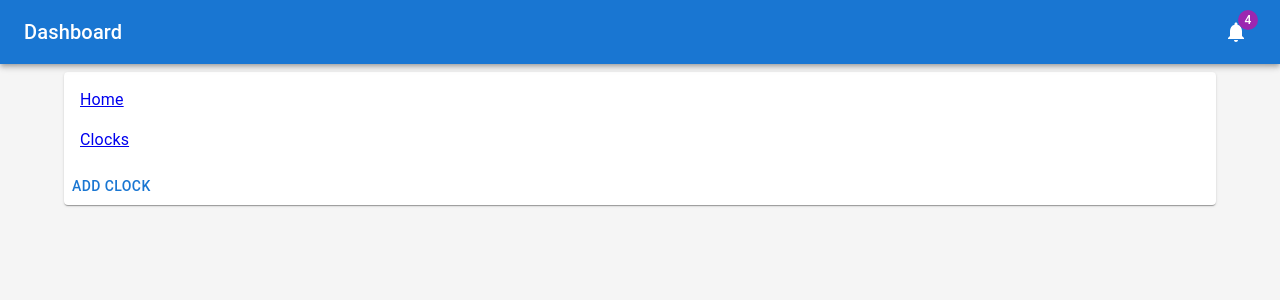
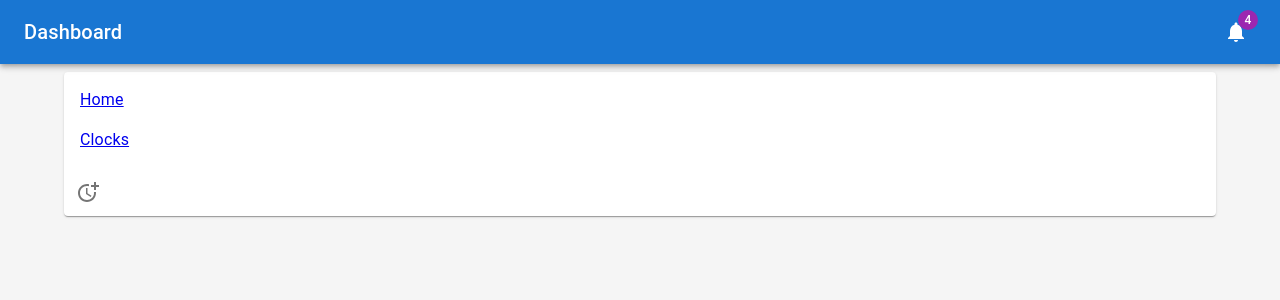
Before and after one commit to amcilraithwustl/rpg-tools, a Next.js app: page /clocks in a window 1280 px wide. Shown: the top 300 px of the page. Built offline with nearby package versions, Linux system fonts and the light colour scheme.

Commit message:
Working on clocks

```diff
--- a/imports/clock.tsx
+++ b/imports/clock.tsx
@@ -2,34 +2,34 @@ import { Divider, Grid, Menu, MenuItem, TextField, useTheme } from "@mui/materia
 import { green, grey, red } from "@mui/material/colors";
 import { useState } from "react";
 import { ResponsiveContainer, PieChart, Pie, Cell } from 'recharts';
-
+import MoreTimeIcon from '@mui/icons-material/MoreTime';
 // eslint-disable-next-line @next/next/no-img-element
-const img = <img src="https://raw.githubusercontent.com/amcilraithwustl/rpg-tools/main/public/clock_outline.png" alt="clock"
+export const clockOutline = <img src="https://raw.githubusercontent.com/amcilraithwustl/rpg-tools/main/public/clock_outline.png" alt="clock"
     style={
         {
             position: 'absolute',
             width: '100%',
-            height: '100%',
+            aspectRatio: 1,
             top: 0,
             left: 0,
             pointerEvents: 'none',
         }
     } />
-
+export const clockRadius = 80;
 export type clockType = { size: number, filled: number, title: string, uuid: string, color: string }
 export const Clock = ({ clock: { size, filled, title, ...clock }, setClock, deleteClock }: { clock: clockType, setClock: (arg: clockType) => void, deleteClock: () => void }) => {
     const on = { value: 1, on: true };
     const off = { value: 1, on: false }
     const data01 = [...[...new Array(size - filled)].map(() => off), ...[...new Array(filled)].map(() => on)];
-    const radius = 80;
+
     const radRatio = .86
     const [contextMenu, setContextMenu] = useState<{
         mouseX: number;
         mouseY: number;
     } | null>(null);
     const theme = useTheme();
-    return <Grid item style={{ width: radius * 2 }} sx={{ margin: 1 }}>
-        <div style={{ height: radius * 2, width: radius * 2, position: "relative" }}
+    return <Grid item style={{ width: clockRadius * 2 }} sx={{ margin: 1 }}>
+        <div style={{ height: clockRadius * 2, width: clockRadius * 2, position: "relative" }}
             onContextMenu={event => {
                 event.preventDefault();
                 setContextMenu(
@@ -48,7 +48,7 @@ export const Clock = ({ clock: { size, filled, title, ...clock }, setClock, dele
                 <PieChart width={100} height={100}
 
                 >
-                    <Pie data={data01} dataKey="value" cx="50%" cy="50%" outerRadius={radRatio * radius} isAnimationActive={false}  >
+                    <Pie data={data01} dataKey="value" cx="50%" cy="50%" outerRadius={radRatio * clockRadius} isAnimationActive={false}  >
                         {data01.map((entry, index) => (
                             <Cell key={`cell-${index}`} fill={entry.on ? clock.color : "#0000"} stroke={grey[700]} strokeWidth={2} style={{ outline: 'none' }}
                                 onClick={(e) => {
@@ -68,7 +68,7 @@ export const Clock = ({ clock: { size, filled, title, ...clock }, setClock, dele
                     </Pie>
                 </PieChart>
             </ResponsiveContainer>
-            {img}
+            {clockOutline}
             <Menu
                 open={contextMenu !== null}
                 onClose={() => setContextMenu(null)}
@@ -101,7 +101,8 @@ export const Clock = ({ clock: { size, filled, title, ...clock }, setClock, dele
                 }}>Delete</MenuItem>
             </Menu>
         </div>
-        <TextField value={title} onChange={(v) => {
+
+        <TextField value={title} placeholder={"My Clock"} variant="standard" onChange={(v) => {
             v.preventDefault();
             setClock({ size, filled, title: v.target.value, ...clock })
         }} />
--- a/pages/clocks/index.tsx
+++ b/pages/clocks/index.tsx
@@ -1,10 +1,6 @@
-"use client";
-
 import Link from 'next/link'
-import { AppBar, Button, Container, List, ListItem, Paper } from "@mui/material";
-import { Clock, clockType } from '../../imports/clock';
-import { useState } from 'react';
-// import { useLocalStorage } from '@uidotdev/usehooks';
+import { AppBar, Button, Container, List, ListItem, Paper, TextField } from "@mui/material";
+import { Clock, clockOutline, clockRadius, clockType } from '../../imports/clock';
 
 import * as React from 'react';
 import { ThemeProvider, useTheme } from '@mui/material/styles';
@@ -18,7 +14,8 @@ import Grid from '@mui/material/Grid';
 import MenuIcon from '@mui/icons-material/Menu';
 import NotificationsIcon from '@mui/icons-material/Notifications';
 import { theme } from '@/imports/theme';
-
+import { useLocalStorage } from 'usehooks-ts';
+import MoreTimeIcon from '@mui/icons-material/MoreTime';
 function makeid(length: number) {
     let result = '';
     const characters = 'ABCDEFGHIJKLMNOPQRSTUVWXYZabcdefghijklmnopqrstuvwxyz0123456789';
@@ -32,8 +29,8 @@ function makeid(length: number) {
 }
 
 const Clocks = () => {
-    // const [clocks, setClocks] = useLocalStorage<clockType[]>("clockData", [])
-    const [clocks, setClocks] = useState<clockType[]>([])
+    const [clocks, setClocks] = useLocalStorage<clockType[]>("clockData", [], { initializeWithValue: false })
+    // const [clocks, setClocks] = useState<clockType[]>([])
     const theme = useTheme();
     return (
         <Container>
@@ -55,11 +52,18 @@ const Clocks = () => {
                             clocks[index] = newClock;
                             setClocks([...clocks])
                         }}
-                        deleteClock={()=>setClocks(c=>c.filter(i=>i.uuid !== clock.uuid))}
+                        deleteClock={() => setClocks(c => c.filter(i => i.uuid !== clock.uuid))}
                     />)}
+                <Grid item display="flex" justifyContent={"center"} alignItems={"flex-end"}>
+                    <IconButton size={"large"} onClick={() => setClocks([...clocks, {
+                        filled: 0, size: 4, title: "", uuid: makeid(12),
+                        color: theme.palette.grey[600]
+                    }])}>
+                        <MoreTimeIcon />
+                    </IconButton>
+                </Grid>
             </Grid>
-            <Button onClick={() => setClocks([...clocks, { filled: 0, size: 4, title: "New Clock", uuid: makeid(12), color:theme.palette.grey[600] }])}>Add Clock</Button>
-        </Container>
+        </Container >
     );
 }
 
```
Also changed, not shown: package.json (+6 -6 lines), 1 other file (tests, documents, lock files or other folders).
